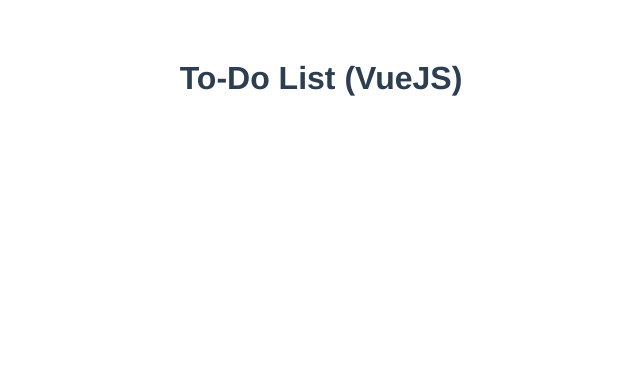
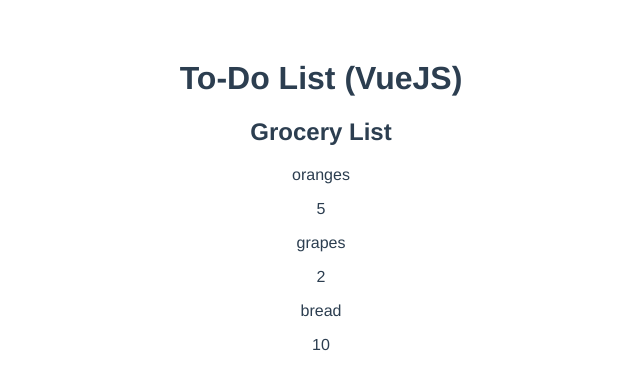
Before and after one commit to jffelix/To-Do-List-VueJS, a Vue app in the folder to-do-list/: page / in a window 1280 px wide. Shown: the top 388 px of the page, without its empty margins (319-959 px from the left). Built offline with nearby package versions, Linux system fonts and the light colour scheme.

Commit message:
Rendered sample list

```diff
--- a/to-do-list/src/App.vue
+++ b/to-do-list/src/App.vue
@@ -1,13 +1,37 @@
 <template>
   <h1>To-Do List (VueJS)</h1>
+  <GroceryList :fullList="fullList" />
 </template>
 
 <script>
 
+import GroceryList from "./components/GroceryList.vue";
+
 export default {
   name: 'App',
   components: {
-
+    GroceryList
+  },
+  data() {
+    return {
+      fullList: []
+    }
+  },
+  created() {
+    this.fullList = [
+      {
+          name: "oranges",
+          quantity: 5
+      },
+      {
+          name: "grapes",
+          quantity: 2
+      },
+      {
+          name: "bread",
+          quantity: 10
+      }
+    ]
   }
 }
 </script>
--- /dev/null
+++ b/to-do-list/src/components/GroceryList.vue
@@ -0,0 +1,18 @@
+<template>
+  <h2>Grocery List</h2>
+  <div v-for="grocery in fullList">
+      <p>{{grocery.name}}</p>
+      <p>{{grocery.quantity}}</p>
+  </div>
+</template>
+
+<script>
+
+export default {
+    name: "GroceryList",
+    props: {
+        fullList: Array
+    }
+}
+
+</script>
```
Also changed, not shown: to-do-list/src/components/HelloWorld.vue (deleted, +0 -57 lines), to-do-list/src/components/InputForm.vue (added).
